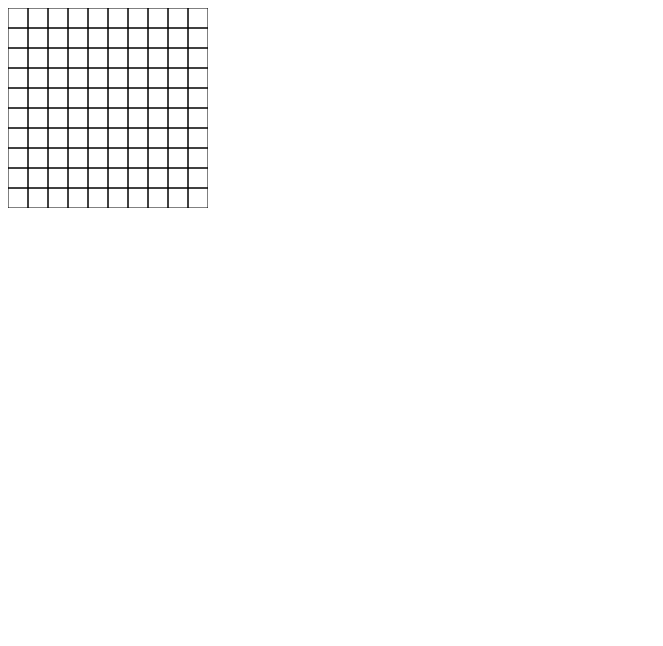
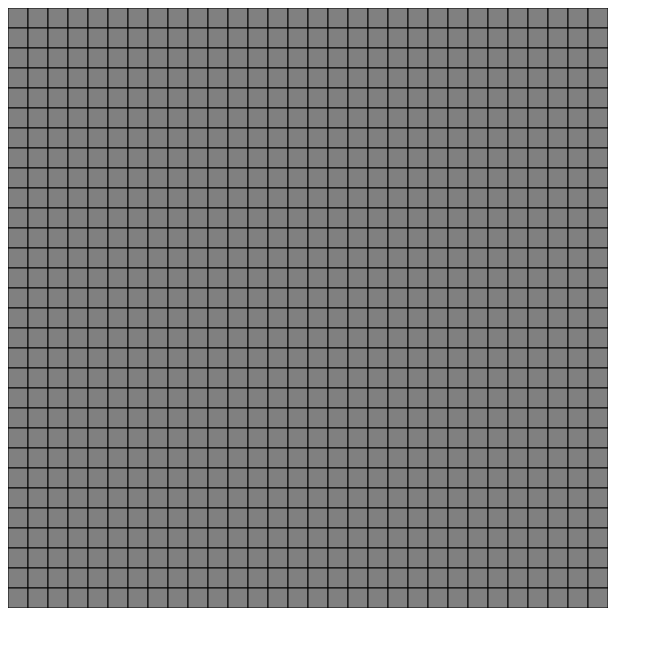
Before and after one commit to mroger25/Minesweeper, a plain HTML site: page index.html in a window 1280 px wide. Shown: the whole page, without its empty margins (0-663 px from the left). Drawn offline with Linux system fonts and the light colour scheme.

Commit message:
regras definidas
Jogo funcionando.
Pode ser implementado um score.

```diff
--- a/CanvasActuator.js
+++ b/CanvasActuator.js
@@ -1,44 +1,68 @@
 export class CanvasActuator {
-  constructor(id, w, h, color) {
-    this.id = document.createElement("canvas");
-    this.id.setAttribute("id", id);
-    document.body.appendChild(this.id);
-    this.ctx = this.id.getContext("2d");
+  constructor(w, h) {
+    this.canvas = document.createElement("canvas");
     this.events = {};
-    this.setup(w, h, color);
+    this.start(w, h);
   }
 
-  setup(w, h, color) {
-    this.width = w;
-    this.height = h;
-    this.id.width = w;
-    this.id.height = h;
-    this.id.style.background = color;
+  start(w, h) {
+    this.canvas.width = w;
+    this.canvas.height = h;
+    this.ctx = this.canvas.getContext("2d");
+    document.body.insertBefore(this.canvas, document.body.childNodes[0]);
+    this.render();
+    this.click();
   }
 
-  rect(x, y, w, h, color, stroke) {
+  emit(e, t) {
+    const i = this.events[e];
+    if (i) {
+      i.forEach((e) => {
+        e(t);
+      });
+    }
+  }
+
+  on(e, t) {
+    if (this.events[e]) {
+      this.events[e].push(t);
+    } else {
+      this.events[e] = [];
+      this.events[e].push(t);
+    }
+  }
+
+  clear() {
+    this.ctx.clearRect(0, 0, this.canvas.w, this.canvas.h);
+  }
+
+  fillRect(x, y, w, h, color) {
     this.ctx.fillStyle = color;
-    this.ctx.strokeStyle = stroke;
+    this.ctx.fillRect(x, y, w, h);
+  }
+
+  rect(x, y, w, h) {
     this.ctx.beginPath();
     this.ctx.rect(x, y, w, h);
     this.ctx.stroke();
   }
 
-  arc(x, y, r, stroke) {
-    this.ctx.strokeStyle = stroke;
-    this.ctx.beginPath();
-    this.ctx.arc(x, y, r / 2, 0, 2 * Math.PI);
-    this.ctx.stroke();
+  arc(x, y, d) {
+    this.ctx.arc(x, y, d / 2, 0, 2 * Math.PI);
   }
 
-  render(e, t) {
-    if (!this.events[e]) {
-      this.events[e] = t;
-    }
-    this.ctx.clearRect(0, 0, this.width, this.height);
-    this.events[e]();
+  click() {
+    this.canvas.addEventListener("click", (e) => {
+      const n = { x: e.layerX, y: e.layerY };
+      this.emit("click", n);
+    });
+  }
+
+  render() {
+    this.clear();
+    this.emit("draw");
     requestAnimationFrame(() => {
-      this.render(e, t);
+      this.render();
     });
   }
 }
--- a/index.html
+++ b/index.html
@@ -6,8 +6,7 @@
     <title>Minesweeper</title>
     <meta name="viewport" content="width=device-width, initial-scale=1" />
     <link rel="stylesheet" type="text/css" media="screen" href="main.css" />
+    <script src="main.js" type="module"></script>
   </head>
-  <body>
-    <script src="main.js" type="module"></script>
-  </body>
+  <body></body>
 </html>
--- a/main.js
+++ b/main.js
@@ -9,37 +9,108 @@ function Grid(cols, rows) {
 }
 
 class Cell {
-  constructor(x, y, w, h, color, stroke) {
-    this.x = x;
-    this.y = y;
-    this.w = w;
-    this.h = h;
-    this.color = color;
-    this.stroke = stroke;
-    if (Math.random() < 0.5) {
-      this.bee = true;
-    } else {
-      this.bee = false;
-    }
+  constructor(i, j, scl) {
+    this.i = i;
+    this.j = j;
+    this.x = i * scl;
+    this.y = j * scl;
+    this.scl = scl;
+    this.bee = false;
     this.revealed = false;
   }
 
   show() {
     const t = this;
-    myCanvas.rect(t.x, t.y, t.w, t.h, t.color, t.stroke);
     if (this.revealed) {
       if (this.bee) {
-        myCanvas.arc(t.x + t.w / 2, t.y + t.w / 2, t.w / 2, t.stroke);
+        myCanvas.ctx.fillStyle = "white";
+        myCanvas.ctx.fillRect(t.x, t.y, t.scl, t.scl);
+        myCanvas.ctx.beginPath();
+        myCanvas.ctx.arc(
+          t.x + t.scl / 2,
+          t.y + t.scl / 2,
+          t.scl / 4,
+          0,
+          2 * Math.PI
+        );
+        myCanvas.ctx.fillStyle = "gray";
+        myCanvas.ctx.fill();
+      } else {
+        myCanvas.ctx.fillStyle = "white";
+        myCanvas.ctx.fillRect(t.x, t.y, t.scl, t.scl);
+        if (this.neighborCount) {
+          myCanvas.ctx.textAlign = "center";
+          myCanvas.ctx.textBaseline = "middle";
+          myCanvas.ctx.fillStyle = "black";
+          myCanvas.ctx.font = this.scl / 2 + "px arial";
+          myCanvas.ctx.fillText(
+            this.neighborCount,
+            this.x + this.scl / 2,
+            this.y + this.scl / 2
+          );
+        }
       }
+    } else {
+      myCanvas.ctx.fillStyle = "gray";
+      myCanvas.ctx.fillRect(t.x, t.y, t.scl, t.scl);
+    }
+    myCanvas.ctx.beginPath();
+    myCanvas.ctx.rect(t.x, t.y, t.scl, t.scl);
+    myCanvas.ctx.stroke();
+  }
+
+  reveal(grid) {
+    const t = this;
+    if (!t.revealed) {
+      t.revealed = true;
+      if (t.bee) {
+        return true;
+      } else {
+        if (!t.neighborCount) {
+          for (let m = -1; m < 2; m++) {
+            const p = grid[t.i + m];
+            if (p) {
+              for (let n = -1; n < 2; n++) {
+                const q = p[t.j + n];
+                if (q && !q.revealed) {
+                  q.reveal(grid);
+                }
+              }
+            }
+          }
+        }
+      }
+    }
+    return false;
+  }
+
+  countBees(grid) {
+    const t = this;
+    if (!t.bee) {
+      let sum = 0;
+      for (let m = -1; m < 2; m++) {
+        const p = grid[t.i + m];
+        if (p) {
+          for (let n = -1; n < 2; n++) {
+            const q = p[t.j + n];
+            if (q && q.bee) {
+              sum++;
+            }
+          }
+        }
+      }
+      t.neighborCount = sum;
     }
   }
 }
 
 class GameManager {
-  constructor(scl) {
-    this.cols = Math.floor(myCanvas.width / scl);
-    this.rows = Math.floor(myCanvas.height / scl);
+  constructor(scl, beesTotal) {
+    this.cols = Math.floor(myCanvas.canvas.width / scl);
+    this.rows = Math.floor(myCanvas.canvas.height / scl);
     this.scl = scl;
+    this.beesTotal = beesTotal;
+    this.cellsTotal = this.cols * this.rows;
     this.grid = Grid(this.cols, this.rows);
     this.setup();
   }
@@ -48,17 +119,46 @@ class GameManager {
     const t = this;
     for (let i = 0; i < t.cols; i++) {
       for (let j = 0; j < t.rows; j++) {
-        t.grid[i][j] = new Cell(
-          i * t.scl,
-          j * t.scl,
-          t.scl,
-          t.scl,
-          "white",
-          "black"
-        );
+        t.grid[i][j] = new Cell(i, j, t.scl);
       }
     }
-    myCanvas.render("draw", this.draw.bind(this));
+    for (let i = 0; i < t.cols; i++) {
+      if (!this.beesTotal) {
+        break;
+      }
+      for (let j = 0; j < t.rows; j++) {
+        if (this.beesTotal / this.cellsTotal > Math.random()) {
+          t.grid[i][j].bee = true;
+          this.beesTotal--;
+        }
+        this.cellsTotal--;
+      }
+    }
+    for (let i = 0; i < t.cols; i++) {
+      for (let j = 0; j < t.rows; j++) {
+        t.grid[i][j].countBees(this.grid);
+      }
+    }
+    myCanvas.on("draw", t.draw.bind(t));
+    myCanvas.on("click", t.mousePressed.bind(t));
+  }
+
+  gameOver() {
+    const t = this;
+    for (let i = 0; i < t.cols; i++) {
+      for (let j = 0; j < t.rows; j++) {
+        t.grid[i][j].revealed = true;
+      }
+    }
+  }
+
+  mousePressed({ x, y }) {
+    const i = Math.floor(x / this.scl);
+    const j = Math.floor(y / this.scl);
+    if (this.grid[i][j].reveal(this.grid)) {
+      this.gameOver();
+      console.log("GAME OVER");
+    }
   }
 
   draw() {
@@ -70,5 +170,5 @@ class GameManager {
   }
 }
 
-const myCanvas = new CanvasActuator("myCanvas", 200, 200, "white");
-const game = new GameManager(20);
+const myCanvas = new CanvasActuator(600, 600);
+const game = new GameManager(20, 100);
```
